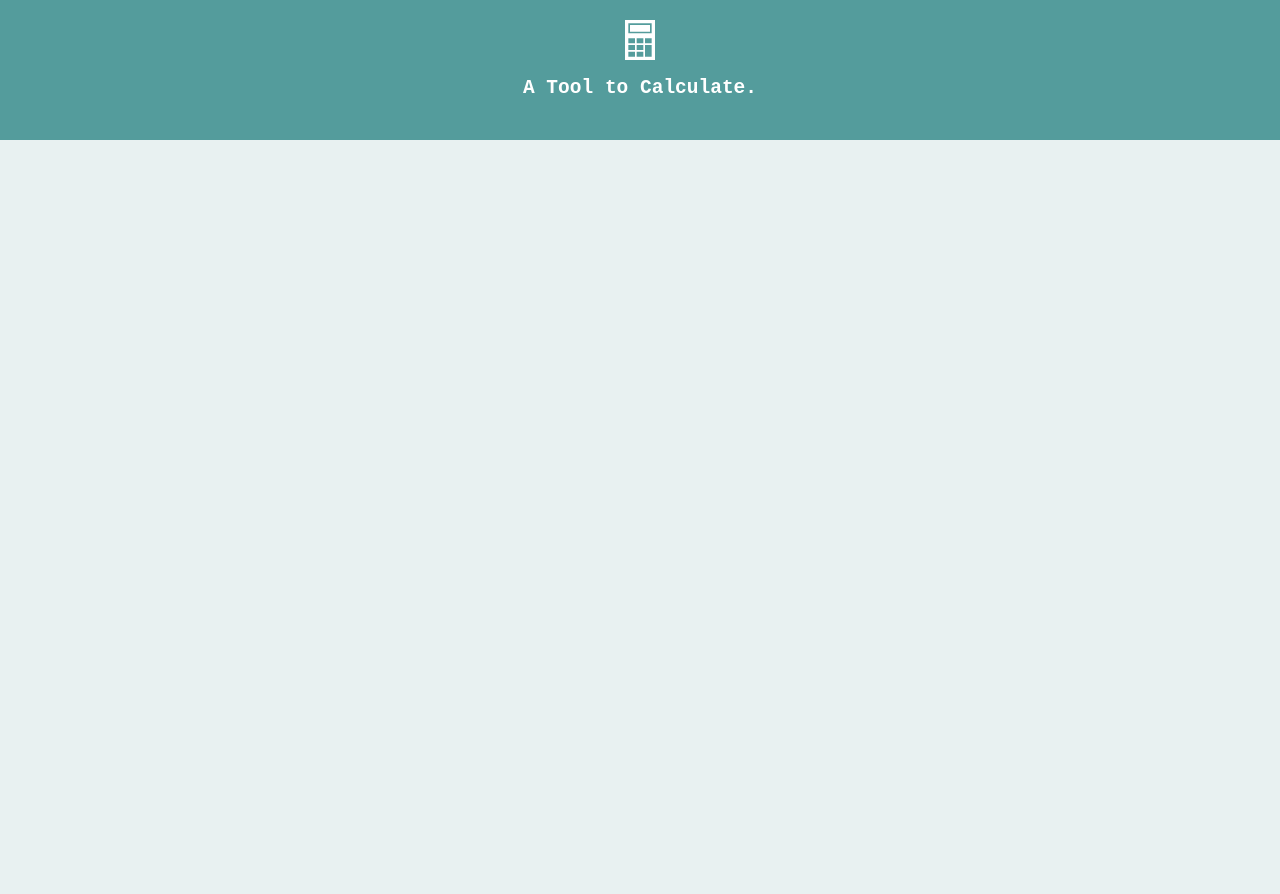
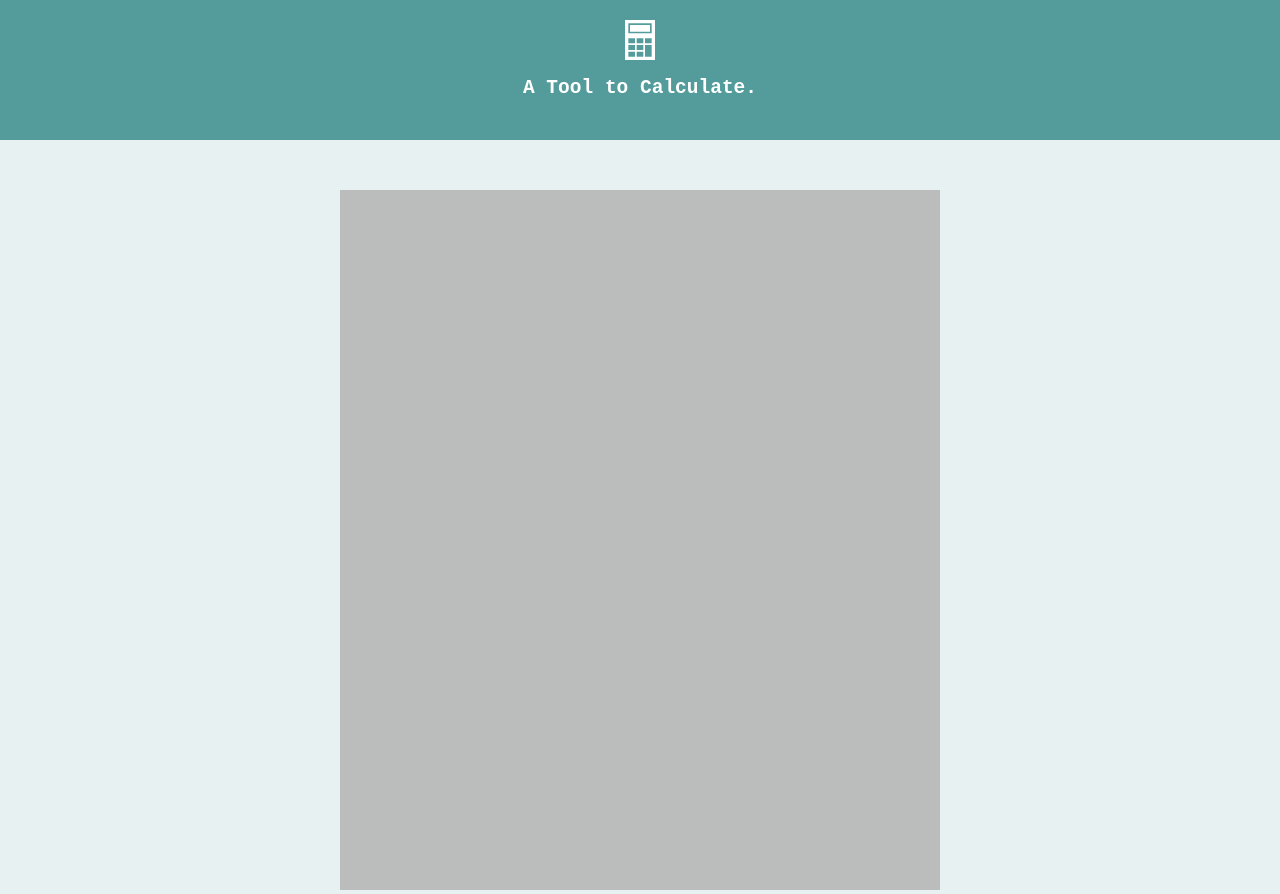
Before and after one commit to esmith4691/ReactCalculator, a React (Create React App) app: page / in a window 1280 px wide. Before the commit the page ends 800 px from the top, so only its background shows below. Built offline with nearby package versions, Linux system fonts and the light colour scheme.

Commit message:
Add outline of calculator.

```diff
--- a/src/App.css
+++ b/src/App.css
@@ -26,3 +26,11 @@ body{
   from { transform: rotate(0deg); }
   to { transform: rotate(360deg); }
 }
+
+#TheCalculator {
+  margin-top: 50px;
+  width: 600px;
+  background-color: #bbbdbd;
+  height:700px;
+  display: inline-block;
+}
--- a/src/App.js
+++ b/src/App.js
@@ -10,6 +10,8 @@ class App extends Component {
           <img src={calculator} id="App-logo" alt="logo" />
           <h1 className="App-title">A Tool to Calculate.</h1>
         </header>
+        <div id="TheCalculator">
+        </div>
       </div>
     );
   }
```
